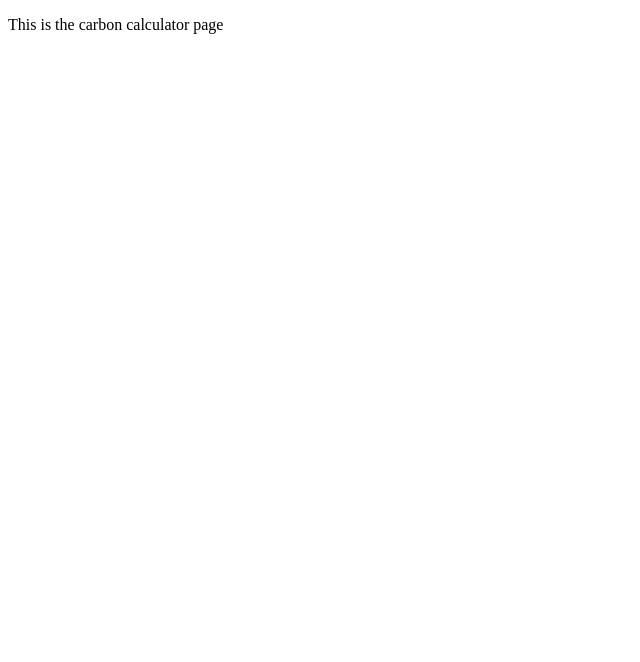
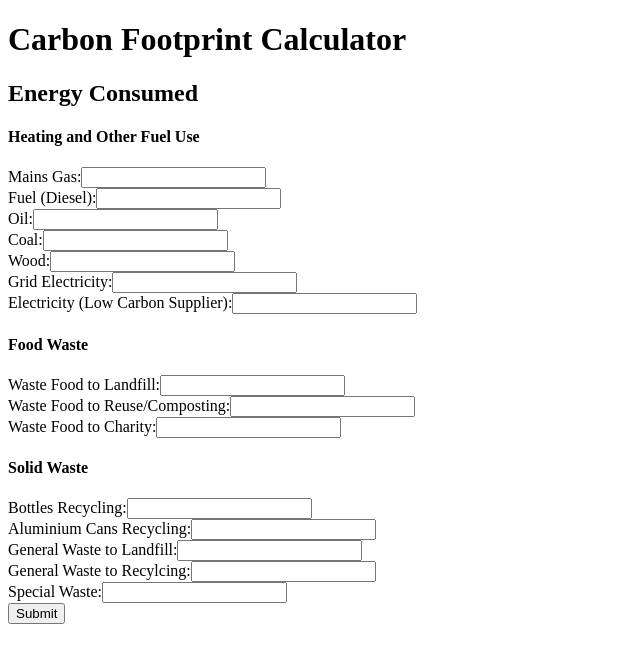
Before and after one commit to NHutch2002/BrewdogProject, a React app in the folder brewdog_project/frontend/: page /carboncalculator in a window 1280 px wide. Shown: the top 662 px of the page, without its empty margins (0-640 px from the left). Built offline with nearby package versions, Linux system fonts and the light colour scheme; the HTML template or start-up script is replaced by a standard one.

Commit message:
Carbon calculator form started

```diff
--- a/brewdog_project/frontend/src/components/CarbonCalculator.js
+++ b/brewdog_project/frontend/src/components/CarbonCalculator.js
@@ -6,6 +6,63 @@ export default class CarbonCalculator extends Component {
     }
 
     render() {
-        return <p>This is the carbon calculator page</p>;
+        return(
+            <div>
+                <div>
+                    <h1>Carbon Footprint Calculator</h1>
+                </div>
+                <div>
+                    <form>
+                    <div>
+                        <h2>Energy Consumed</h2>
+                        <div>
+                            <h4>Heating and Other Fuel Use</h4>
+                            <label>Mains Gas:</label>
+                            <input type="number"/><br/>
+                            <label>Fuel (Diesel):</label>
+                            <input type="number"/><br/>
+                            <label>Oil:</label>
+                            <input type="number"/><br/>
+                            <label>Coal:</label>
+                            <input type="number"/><br/>
+                            <label>Wood:</label>
+                            <input type="number"/><br/>
+                            <label>Grid Electricity:</label>
+                            <input type="number"/><br/>
+                            <label>Electricity (Low Carbon Supplier):</label>
+                            <input type="number"/><br/>
+                        </div>
+
+                        <div>
+                            <h4>Food Waste</h4>
+                            <label>Waste Food to Landfill:</label>
+                            <input type="number"/><br/>
+                            <label>Waste Food to Reuse/Composting:</label>
+                            <input type="number"/><br/>
+                            <label>Waste Food to Charity:</label>
+                            <input type="number"/><br/>
+                        </div>
+                        <div>
+                            <h4>Solid Waste</h4>
+                            <label>Bottles Recycling:</label>
+                            <input type="number"/><br/>
+                            <label>Aluminium Cans Recycling:</label>
+                            <input type="number"/><br/>
+                            <label>General Waste to Landfill:</label>
+                            <input type="number"/><br/>
+                            <label>General Waste to Recylcing:</label>
+                            <input type="number"/><br/>
+                            <label>Special Waste:</label>
+                            <input type="number"/><br/>
+                        </div>
+
+                    </div>
+                    <input type="submit"/>
+                    </form>
+                </div>
+
+            </div>
+
+             );
     }
 }
```
